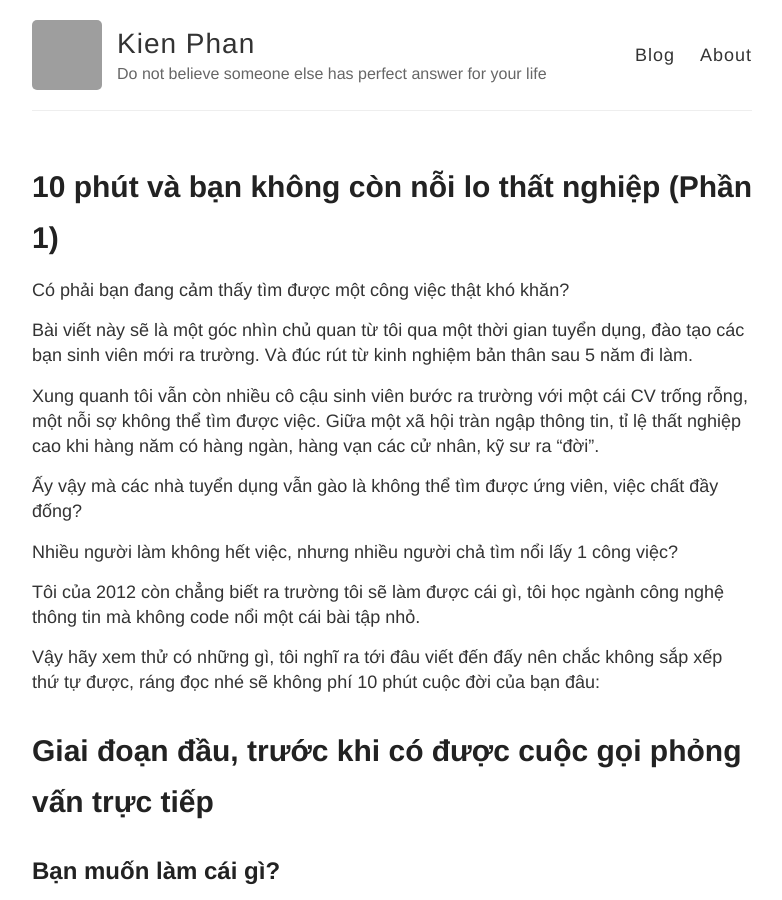
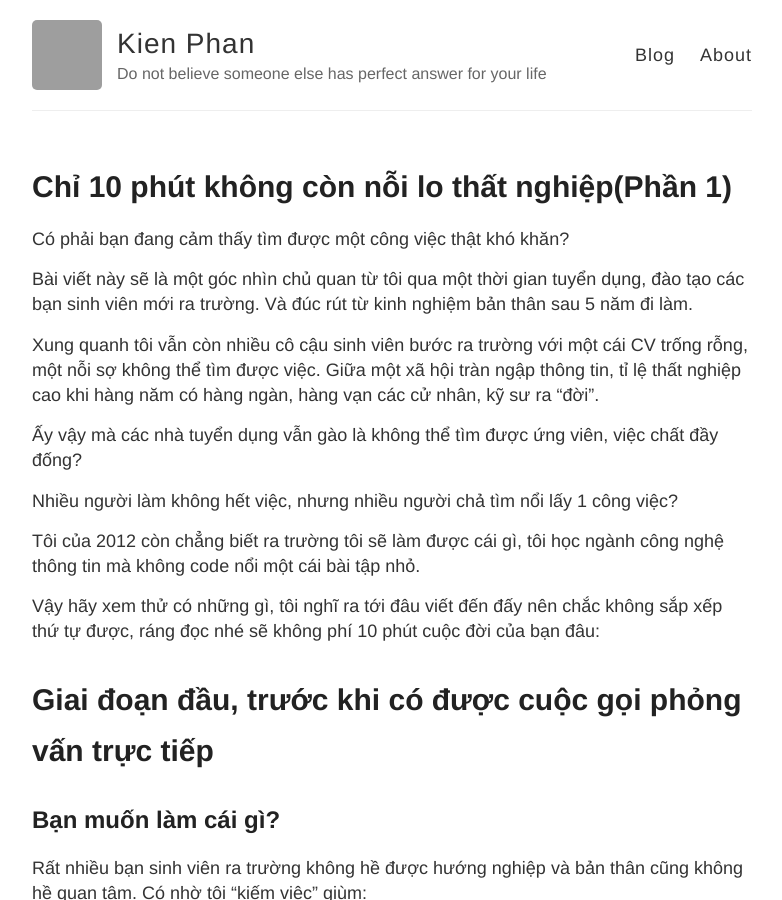
Before and after one commit to trungkien1503/blog, a Jekyll site: the page built from _posts/2017-05-06-that-nghiep-chi-con-la-qua-khu.md, in a window 1280 px wide and 900 px high. Shown: the whole window, without its empty margins (248-1030 px from the left). Built offline with Jekyll 4.4.1, drawn with Linux system fonts in a browser that asks for light colours; grey boxes are pictures that could not be loaded.

Commit message:
Update title

```diff
--- a/_posts/2017-05-06-that-nghiep-chi-con-la-qua-khu.md
+++ b/_posts/2017-05-06-that-nghiep-chi-con-la-qua-khu.md
@@ -1,6 +1,6 @@
 ---
 layout: post
-title: 10 phút và bạn không còn nỗi lo thất nghiệp (Phần 1)
+title: Chỉ 10 phút không còn nỗi lo thất nghiệp(Phần 1)
 ---
 Có phải bạn đang cảm thấy tìm được một công việc thật khó khăn?
 
```
